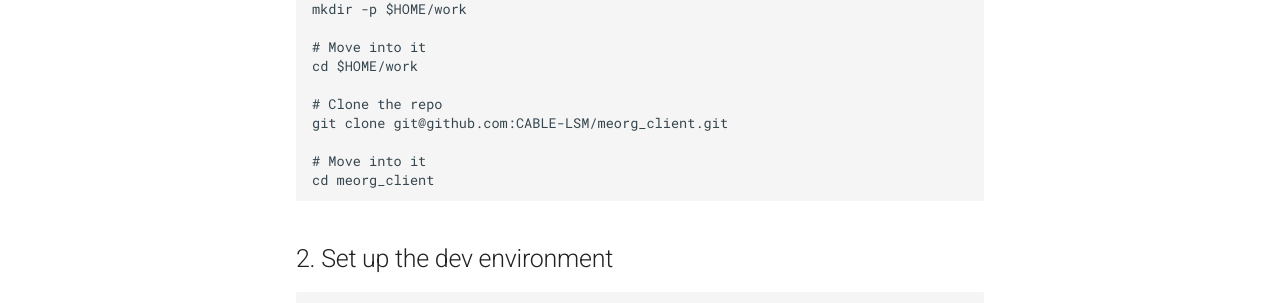
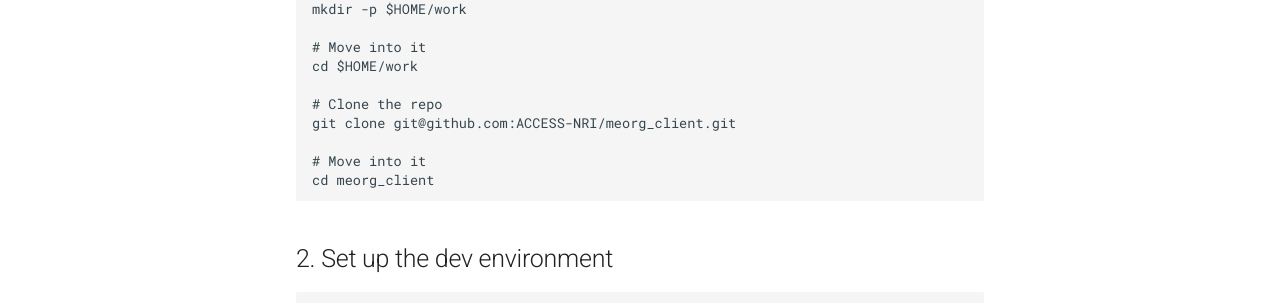
Before and after one commit to CABLE-LSM/meorg_client, an MkDocs documentation site: the page built from docs/contributing.md, in a window 1280 px wide and 1004 px high. Shown: the part 326-629 px from the top of the window. Built offline with MkDocs 1.6.1 and Material for MkDocs 9.7.7, drawn with Linux system fonts in a browser that asks for light colours; some of the changed text lies outside the part shown.

Commit message:
Update repository URL in contributing guide

```diff
--- a/docs/contributing.md
+++ b/docs/contributing.md
@@ -12,7 +12,7 @@ mkdir -p $HOME/work
 cd $HOME/work
 
 # Clone the repo
-git clone git@github.com:CABLE-LSM/meorg_client.git
+git clone git@github.com:ACCESS-NRI/meorg_client.git
 
 # Move into it
 cd meorg_client
```
